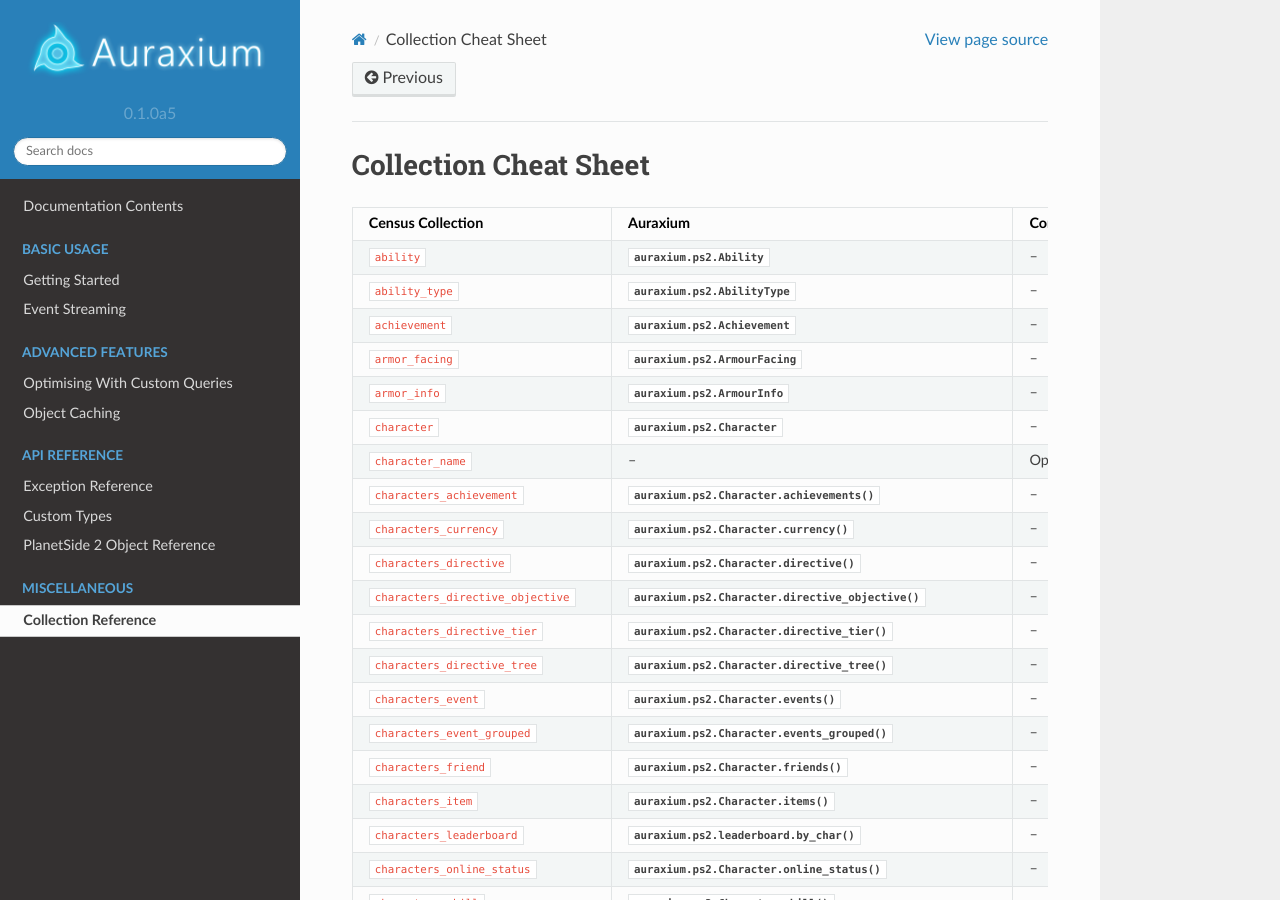
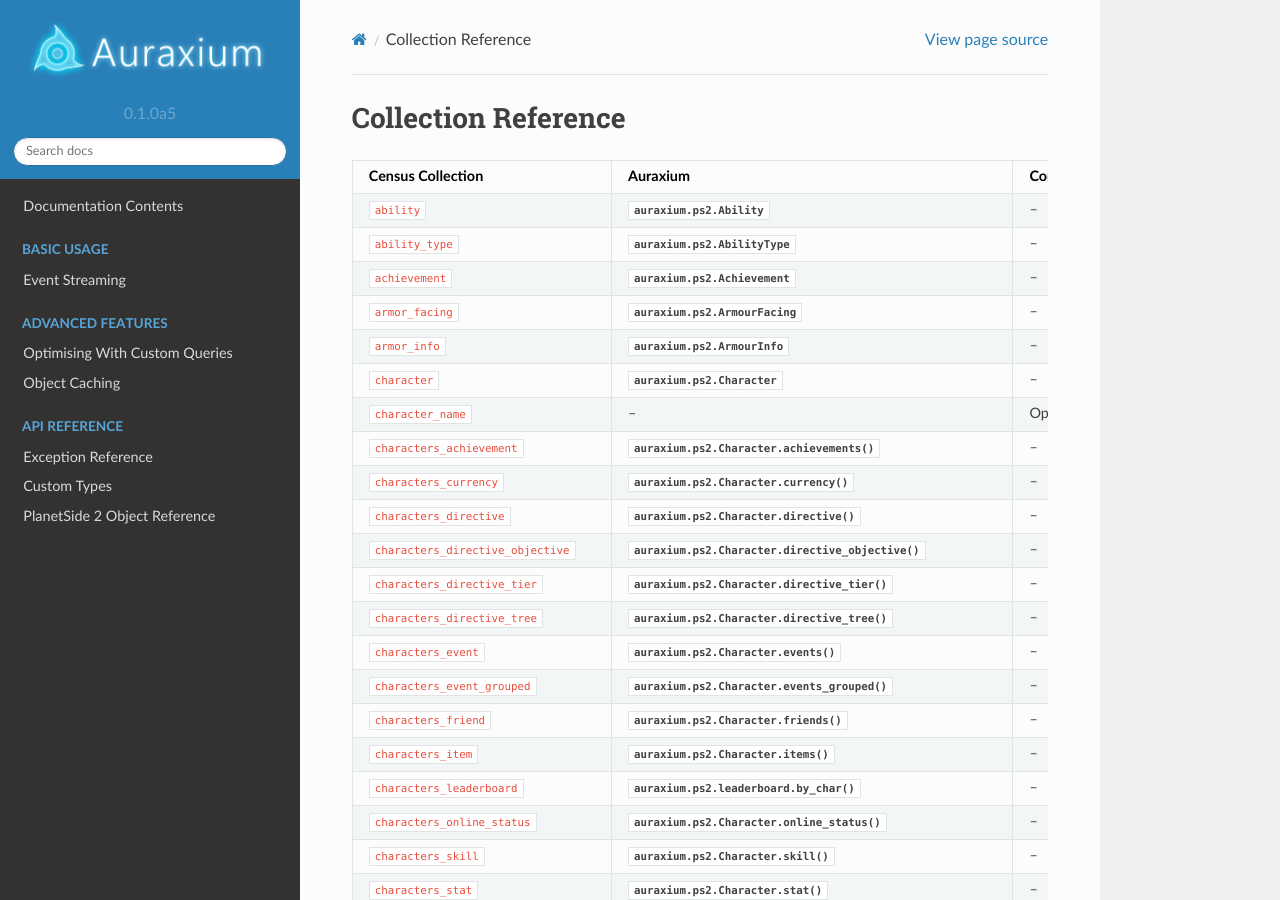
Before and after one commit to leonhard-s/auraxium, a Sphinx documentation site: the page built from docs/misc/collections.rst, in a window 1280 px wide and 900 px high. Built offline with Sphinx 7.4.7 and the Read the Docs theme 2.0.0, drawn with Linux system fonts in a browser that asks for light colours; pages that are not in the unit, such as notebooks, are missing from menus.

Commit message:
Restructure docs workspace

```diff
--- a/docs/collections.rst
+++ b/docs/misc/collections.rst
@@ -1,6 +1,6 @@
-======================
-Collection Cheat Sheet
-======================
+====================
+Collection Reference
+====================
 
 =====================================  ==================================================================  ================================================================================================
 Census Collection                      Auraxium                                                            Comment
```
Also changed, not shown: docs/rest.rst (renamed from docs/core.rst), docs/usage/basic/getting-started.rst (renamed from docs/getting-started.rst).
